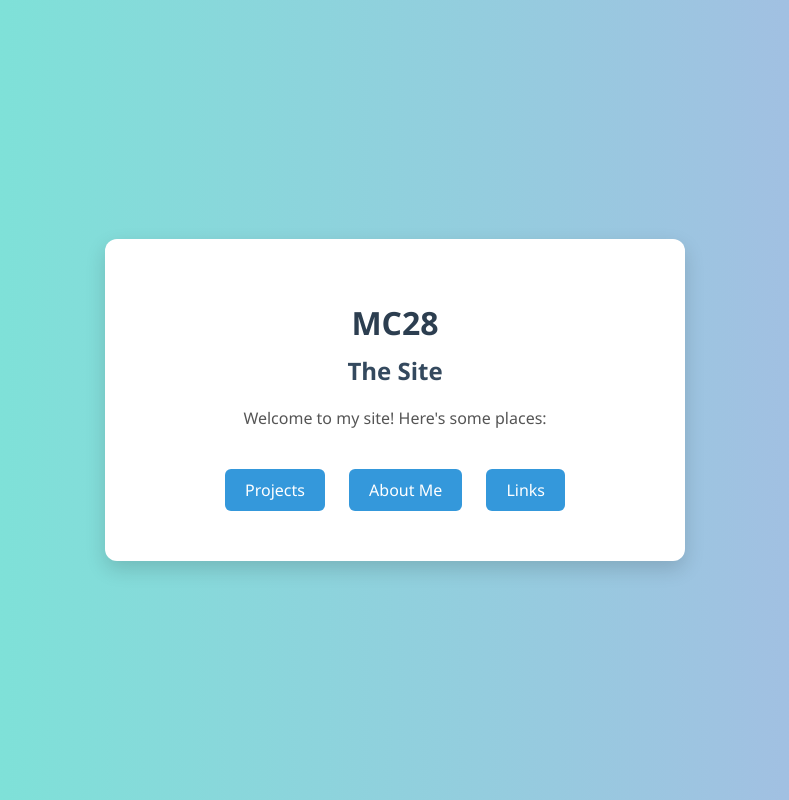
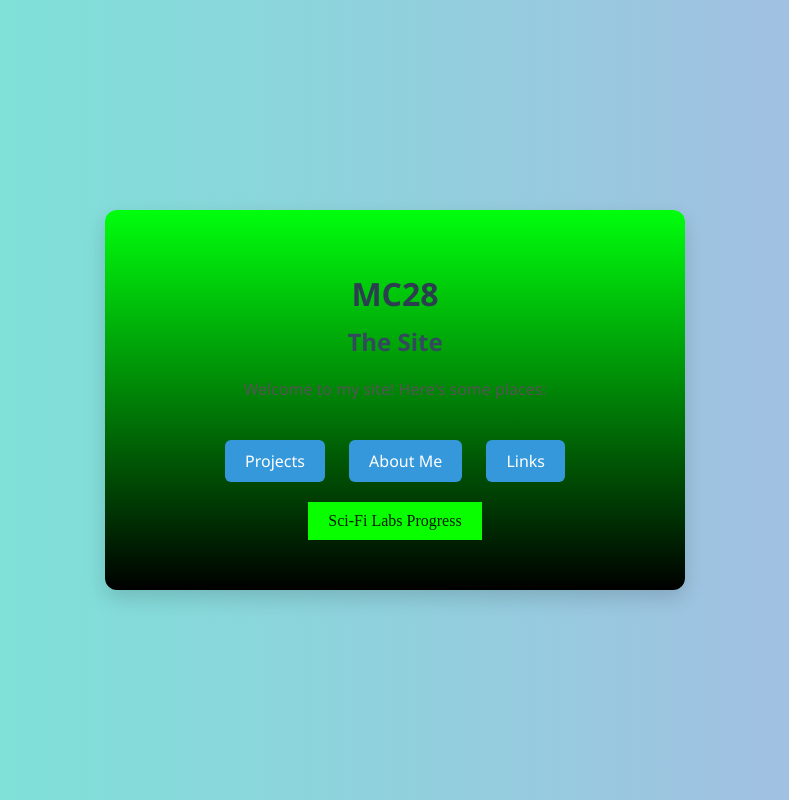
Before and after one commit to MC28-Bruv/MC28-Bruv.github.io, a plain HTML site: page index.html in a window 1280 px wide. Shown: the whole page, without its empty margins (245-1034 px from the left). Drawn offline with Linux system fonts and the light colour scheme.

Commit message:
Update index.html

```diff
--- a/index.html
+++ b/index.html
@@ -17,7 +17,7 @@
     }
 
     .container {
-      background-color: white;
+      background: linear-gradient(to bottom, #00ff0d, #000000);
       padding: 40px;
       border-radius: 12px;
       box-shadow: 0 8px 20px rgba(0, 0, 0, 0.15);
@@ -56,6 +56,30 @@
     a:hover {
       background-color: #2980b9;
     }
+
+    .gameprogress {
+      font-family: "Times New Roman", Times, serif;
+      border-radius: 0px;
+      background-color: #09ff00;
+      color: #011a00;
+      transition: background-color 0s;
+    }
+
+    .gameprogress:hover {
+      font-family: "Courier New", monospace;
+      background-color: #700000;
+      color: #140000;
+      animation: shake 0.25s infinite;
+    }
+
+    @keyframes shake {
+      0% { transform: translate(0px, 0px); }
+      20% { transform: translate(-2px, 0px); }
+      40% { transform: translate(2px, 0px); }
+      60% { transform: translate(-2px, 0px); }
+      80% { transform: translate(2px, 0px); }
+      100% { transform: translate(0px, 0px); }
+    }
   </style>
 </head>
 <body>
@@ -66,6 +90,7 @@
     <a href="projects">Projects</a>
     <a href="aboutme">About Me</a>
     <a href="https://linktr.ee/mc28dude">Links</a>
+    <a href="sflprogress" class="gameprogress">Sci-Fi Labs Progress</a>
   </div>
 </body>
 </html>
```
